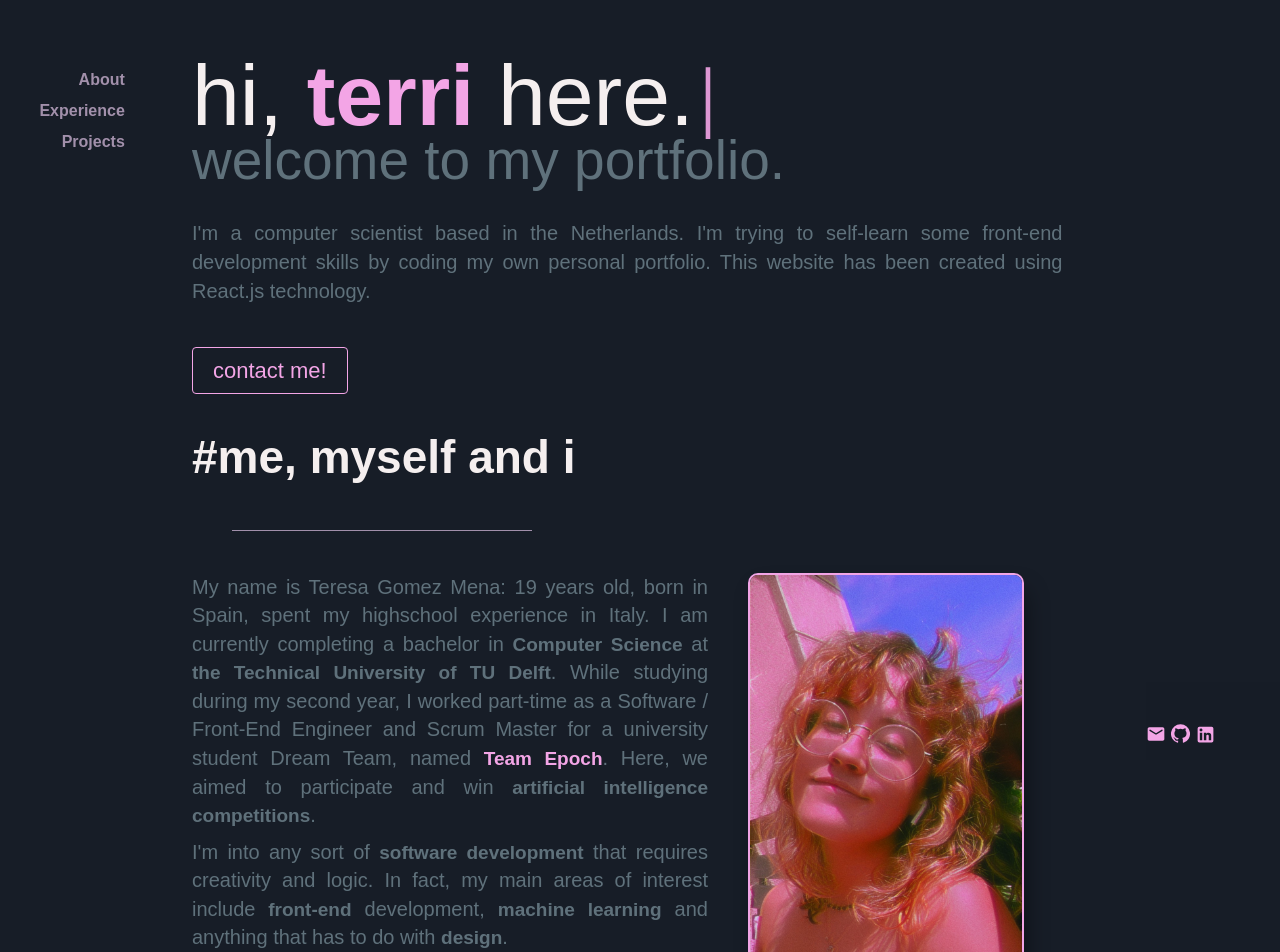
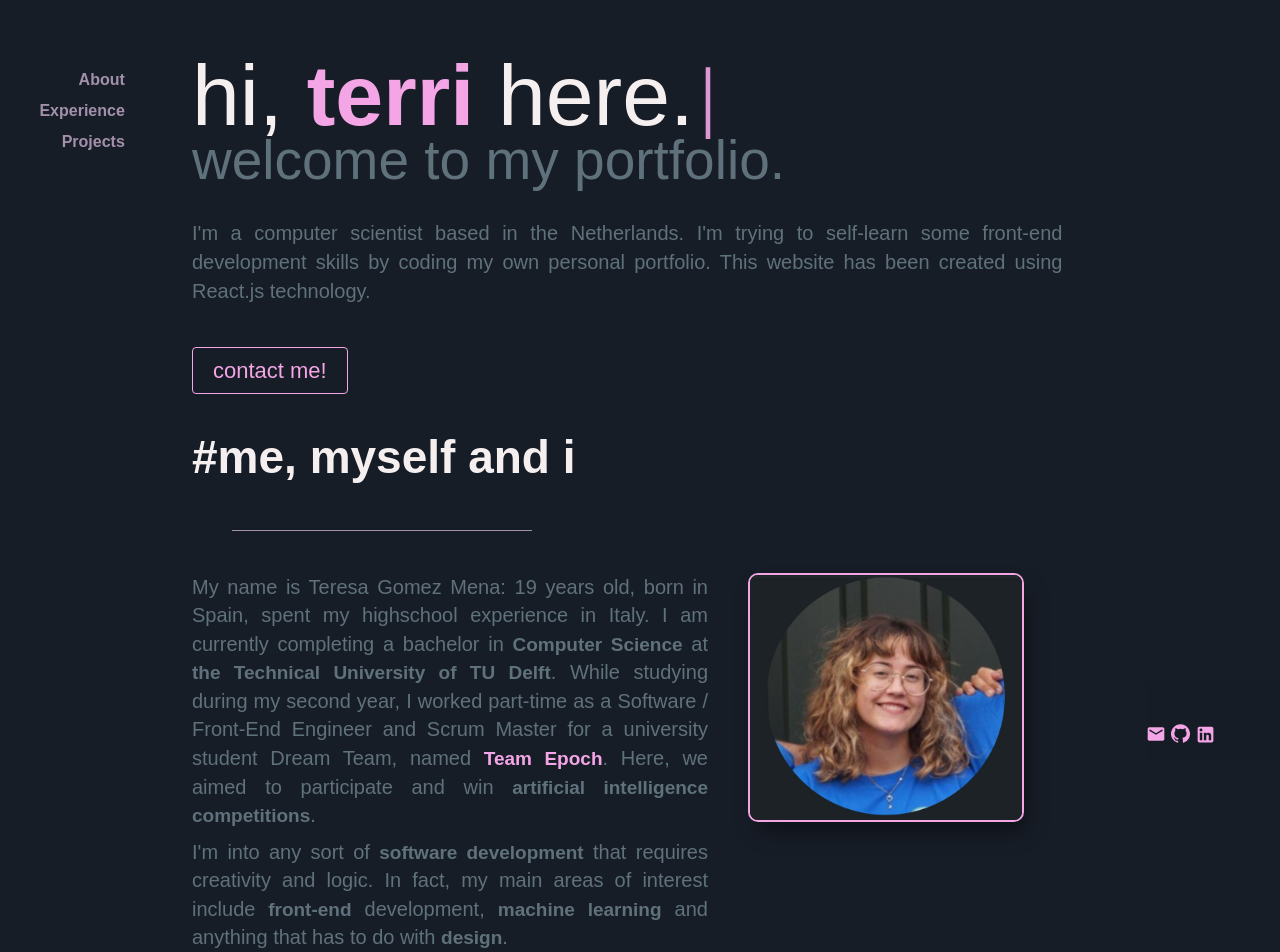
Before and after one commit to teresagomezmena/myportfolio, a React (Create React App) app: page / in a window 1280 px wide. Shown: the top 952 px of the page. Built offline with nearby package versions, Linux system fonts and the light colour scheme.

Commit message:
changed picture

```diff
--- a/src/components/About.js
+++ b/src/components/About.js
@@ -69,7 +69,7 @@ class About extends React.Component {
       "Django"
     ];
 
-    var image = require("./assets/me.jpg");
+    var image = require("./assets/me2.jpg");
 
     return (
       <div id="about">
```
